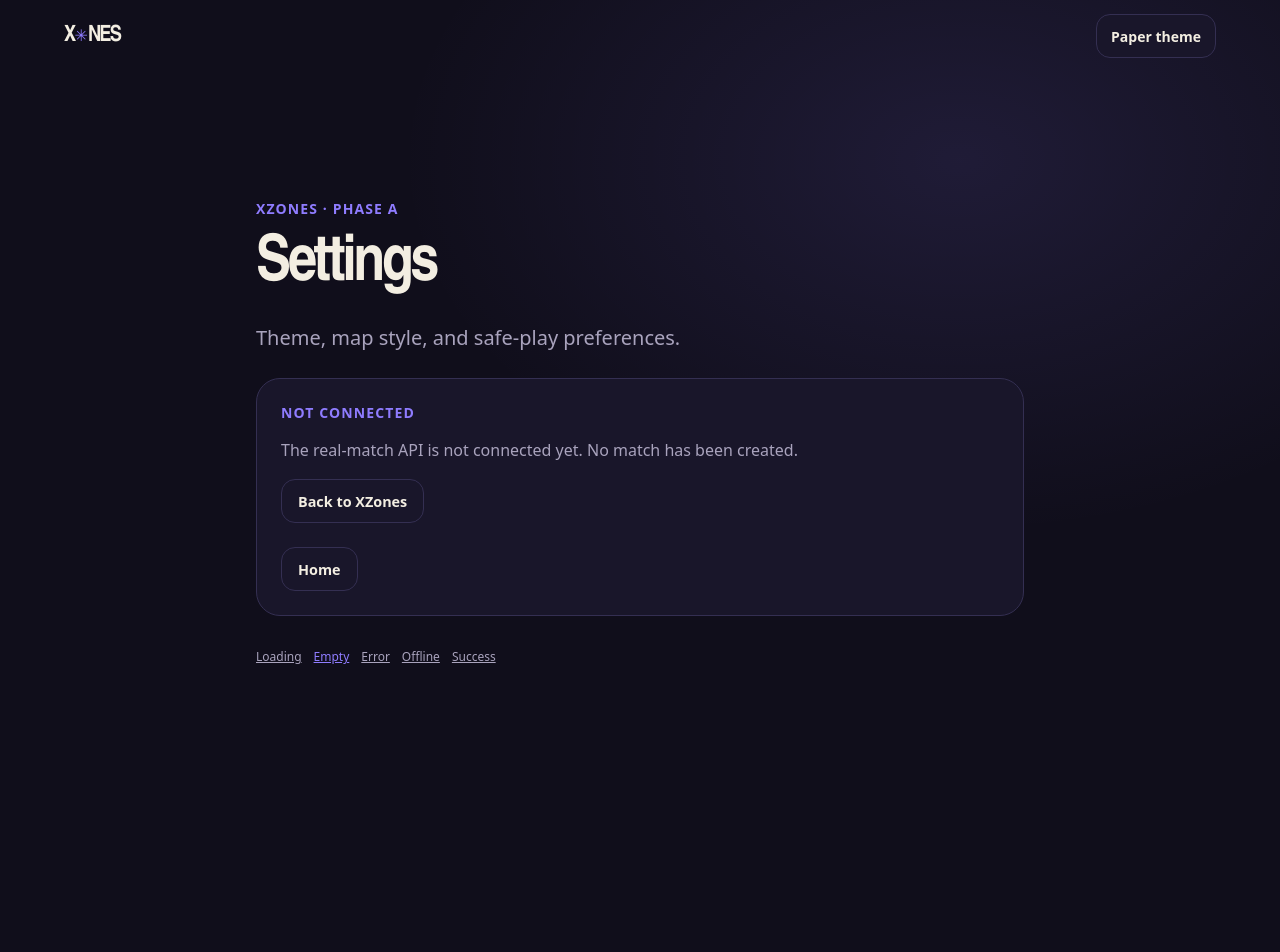
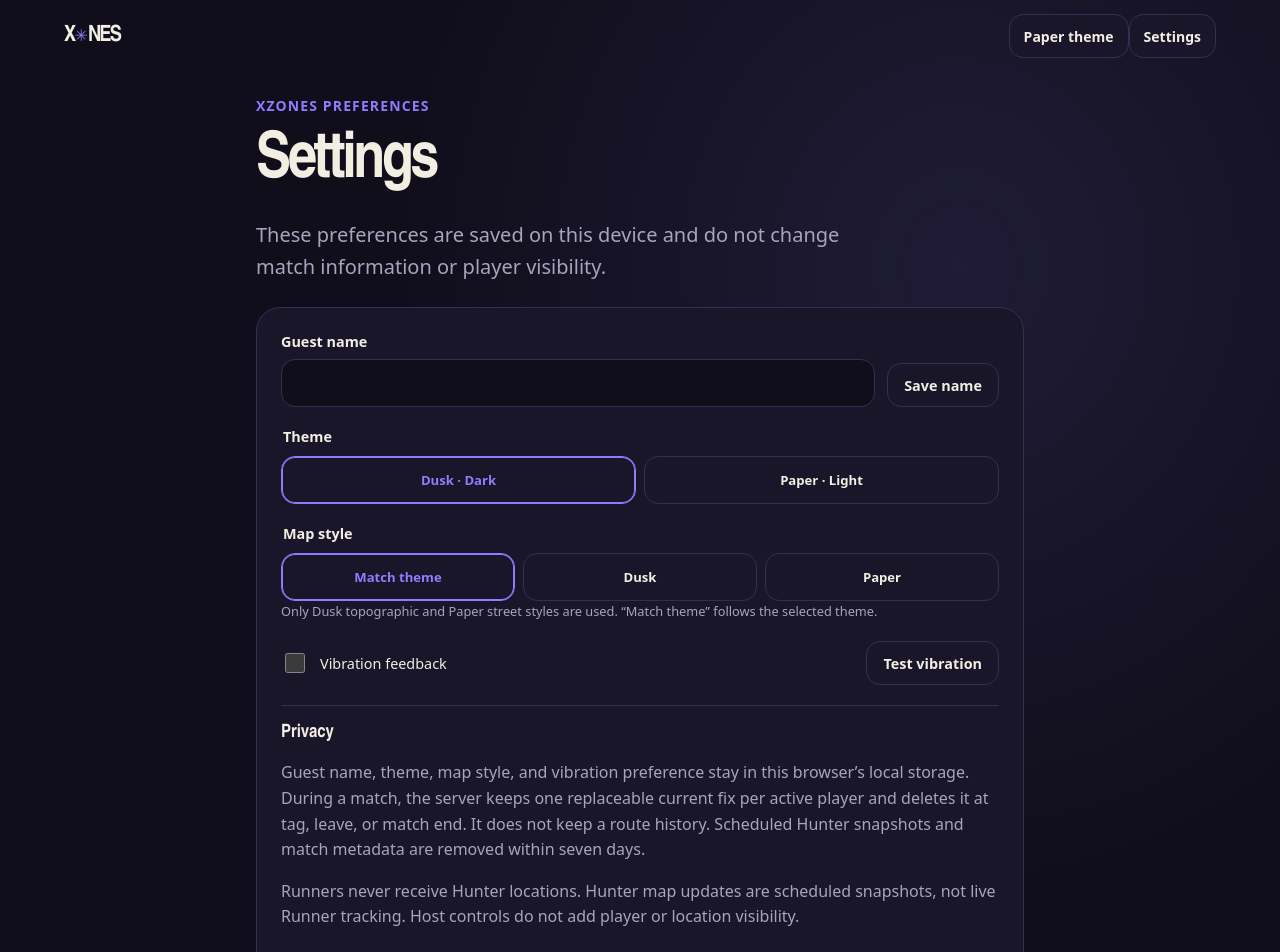
Before and after one commit to Aayushdt/Zones, a React (Vite) app in the folder apps/web/: page /settings in a window 1280 px wide. Shown: the top 952 px of the page. Before the commit the page ends 800 px from the top, so only its background shows below. Built offline with nearby package versions, Linux system fonts and the light colour scheme.

Commit message:
feat: add persisted settings and safe-play guidance

```diff
--- a/apps/web/src/App.css
+++ b/apps/web/src/App.css
@@ -31,7 +31,10 @@
 }
 
 .welcome__theme {
+  display: inline-flex;
   min-height: 44px;
+  align-items: center;
+  justify-content: center;
   padding: 0 0.875rem;
   border: 1px solid var(--color-border);
   border-radius: var(--radius-control);
@@ -39,6 +42,7 @@
   color: var(--color-text);
   font: 600 0.875rem var(--font-body);
   cursor: pointer;
+  text-decoration: none;
 }
 
 .welcome__eyebrow {
@@ -205,6 +209,16 @@
 .result-panel dl > div { display: flex; justify-content: space-between; gap: 1rem; padding-block: 0.5rem; border-bottom: 1px solid var(--color-border); }
 .result-panel dt { color: var(--color-muted); }
 .result-panel dd { margin: 0; color: var(--color-text); font-weight: 700; text-align: right; }
+.settings-panel { display: grid; gap: 1.25rem; }
+.settings-row { display: flex; align-items: end; justify-content: space-between; flex-wrap: wrap; gap: 0.75rem; }
+.settings-row .field { flex: 1 1 14rem; }
+.settings-row .check-field { margin: 0; }
+.settings-guidance { padding-top: 1rem; border-top: 1px solid var(--color-border); }
+.settings-guidance h2 { margin: 0 0 0.5rem; font-family: var(--font-display); font-size: 1.15rem; }
+.settings-guidance p, .settings-guidance li { color: var(--color-muted); line-height: 1.6; }
+.settings-guidance ul { padding-left: 1.25rem; }
+.settings-page .field-set { min-width: 0; }
+.settings-page .segmented-control { flex-wrap: wrap; }
 .tag-scanner { display: grid; gap: 0.75rem; width: 100%; }
 .tag-scanner video { width: min(100%, 28rem); aspect-ratio: 4 / 3; object-fit: cover; border-radius: var(--radius-sheet); background: #080a12; }
 .visually-hidden { position: absolute; width: 1px; height: 1px; padding: 0; margin: -1px; overflow: hidden; clip: rect(0, 0, 0, 0); white-space: nowrap; border: 0; }
--- a/apps/web/src/App.tsx
+++ b/apps/web/src/App.tsx
@@ -23,6 +23,7 @@ function App() {
         >
           {theme === 'dusk' ? 'Paper' : 'Dusk'} theme
         </button>
+        <Link className="welcome__theme" to="/settings">Settings</Link>
       </div>
     </header>
   )
--- a/apps/web/src/app/router.tsx
+++ b/apps/web/src/app/router.tsx
@@ -36,7 +36,10 @@ export const router = createBrowserRouter([
         const { HostClaimPage } = await import('../pages/HostClaimPage')
         return { Component: HostClaimPage }
       } },
-      { path: '/settings', element: <RouteShell kind="settings" /> },
+      { path: '/settings', lazy: async () => {
+        const { SettingsPage } = await import('../pages/SettingsPage')
+        return { Component: SettingsPage }
+      } },
       ...(import.meta.env.DEV
         ? [{
             path: '/dev/sim',
--- a/apps/web/src/components/GameMap.tsx
+++ b/apps/web/src/components/GameMap.tsx
@@ -46,8 +46,10 @@ function circleGeoJson(zone: GameZone): Feature<Polygon> {
 
 export function GameMap({ data, zone, simulation = false }: { data: GameMapData; zone?: GameZone; simulation?: boolean }) {
   const theme = useAppStore((state) => state.theme)
+  const mapStyle = useAppStore((state) => state.mapStyle)
   const styleOverride = import.meta.env.VITE_MAP_STYLE_URL?.trim()
-  const styleUrl = styleOverride || `https://tiles.openfreemap.org/styles/${theme === 'dusk' ? 'dark' : 'bright'}`
+  const resolvedMapStyle = mapStyle === 'auto' ? theme : mapStyle
+  const styleUrl = styleOverride || `https://tiles.openfreemap.org/styles/${resolvedMapStyle === 'dusk' ? 'dark' : 'bright'}`
   const zoneLat = zone?.lat
   const zoneLon = zone?.lon
   const zoneRadius = zone?.radius_m
--- a/apps/web/src/pages/PingsPage.tsx
+++ b/apps/web/src/pages/PingsPage.tsx
@@ -3,6 +3,7 @@ import { mergeLatestPings } from '@xzones/game-core'
 import { Link, useParams } from 'react-router-dom'
 import type { HunterMatchView, RoleSafeMatchView } from '../services/game-api'
 import { supabaseGameApi } from '../services/supabase-api'
+import { useAppStore } from '../stores/app-store'
 
 type SeenPing = HunterMatchView['runner_snapshots'][number] & { received_at_mono: number }
 
@@ -32,6 +33,7 @@ export function PingsPage() {
   const [nowMono, setNowMono] = useState(0)
   const [clockAnchor, setClockAnchor] = useState(0)
   const revision = useRef(0)
+  const lastNotifiedPing = useRef(-1)
 
   const sync = useCallback(async () => {
     setBusy(true)
@@ -44,6 +46,13 @@ export function PingsPage() {
     setClockAnchor(receivedAt)
     setNowMono(receivedAt)
     setView(result.data)
+    const pingIndex = result.data.role === 'RUNNER'
+      ? result.data.runner_ping_notice?.ping_index ?? -1
+      : result.data.runner_snapshots.reduce((latest, ping) => Math.max(latest, ping.ping_index), -1)
+    if (pingIndex > lastNotifiedPing.current) {
+      lastNotifiedPing.current = pingIndex
+      if (pingIndex >= 0 && useAppStore.getState().hapticsEnabled) navigator.vibrate?.(45)
+    }
     if (result.data.role === 'HUNTER') {
       const receivedPings = result.data.runner_snapshots
       setPings((current) => {
--- /dev/null
+++ b/apps/web/src/pages/SettingsPage.tsx
@@ -0,0 +1,69 @@
+import { useState, type FormEvent } from 'react'
+import { Link } from 'react-router-dom'
+import { useAppStore, type MapStylePreference } from '../stores/app-store'
+
+export function SettingsPage() {
+  const savedName = useAppStore((state) => state.guestName)
+  const setGuestName = useAppStore((state) => state.setGuestName)
+  const theme = useAppStore((state) => state.theme)
+  const setTheme = useAppStore((state) => state.setTheme)
+  const mapStyle = useAppStore((state) => state.mapStyle)
+  const setMapStyle = useAppStore((state) => state.setMapStyle)
+  const hapticsEnabled = useAppStore((state) => state.hapticsEnabled)
+  const setHapticsEnabled = useAppStore((state) => state.setHapticsEnabled)
+  const [name, setName] = useState(savedName)
+  const [notice, setNotice] = useState('')
+  const [error, setError] = useState('')
+
+  function saveName(event: FormEvent<HTMLFormElement>) {
+    event.preventDefault()
+    const value = name.trim()
+    if (!value || value.length > 24) { setError('Use a guest name from 1 to 24 characters.'); return }
+    setGuestName(value); setName(value); setError(''); setNotice('Guest name saved on this device.')
+  }
+
+  function testHaptics() {
+    if (!hapticsEnabled) { setNotice('Turn on vibration feedback first.'); return }
+    if (!('vibrate' in navigator)) { setNotice('Vibration is not available in this browser.'); return }
+    navigator.vibrate([35, 40, 35])
+    setNotice('Vibration test sent to this device.')
+  }
+
+  const mapStyles: Array<{ value: MapStylePreference; label: string }> = [
+    { value: 'auto', label: 'Match theme' }, { value: 'dusk', label: 'Dusk' }, { value: 'paper', label: 'Paper' },
+  ]
+
+  return <main className="route-shell settings-page">
+    <div className="route-shell__heading"><p className="welcome__eyebrow">XZones preferences</p><h1>Settings</h1>
+      <p className="welcome__copy">These preferences are saved on this device and do not change match information or player visibility.</p></div>
+    <section className="state-panel settings-panel" aria-label="Appearance and device settings">
+      <form className="settings-row" onSubmit={saveName}>
+        <label className="field" htmlFor="settings-guest-name"><span>Guest name</span>
+          <input id="settings-guest-name" className="form-control" autoComplete="nickname" maxLength={24} value={name} onChange={(event) => setName(event.currentTarget.value)} />
+        </label>
+        <button className="welcome__secondary" type="submit">Save name</button>
+      </form>
+      <fieldset className="field-set"><legend>Theme</legend><div className="segmented-control">
+        {(['dusk', 'paper'] as const).map((item) => <button className={theme === item ? 'segment is-selected' : 'segment'} aria-pressed={theme === item} onClick={() => setTheme(item)} type="button" key={item}>{item === 'dusk' ? 'Dusk · Dark' : 'Paper · Light'}</button>)}
+      </div></fieldset>
+      <fieldset className="field-set"><legend>Map style</legend><div className="segmented-control">
+        {mapStyles.map((item) => <button className={mapStyle === item.value ? 'segment is-selected' : 'segment'} aria-pressed={mapStyle === item.value} onClick={() => setMapStyle(item.value)} type="button" key={item.value}>{item.label}</button>)}
+      </div><p className="field-help">Only Dusk topographic and Paper street styles are used. “Match theme” follows the selected theme.</p></fieldset>
+      <div className="settings-row"><label className="check-field"><input checked={hapticsEnabled} onChange={(event) => setHapticsEnabled(event.currentTarget.checked)} type="checkbox" /><span>Vibration feedback</span></label>
+        <button className="welcome__secondary" onClick={testHaptics} type="button">Test vibration</button></div>
+      <section className="settings-guidance" aria-labelledby="privacy-heading"><h2 id="privacy-heading">Privacy</h2>
+        <p>Guest name, theme, map style, and vibration preference stay in this browser’s local storage. During a match, the server keeps one replaceable current fix per active player and deletes it at tag, leave, or match end. It does not keep a route history. Scheduled Hunter snapshots and match metadata are removed within seven days.</p>
+        <p>Runners never receive Hunter locations. Hunter map updates are scheduled snapshots, not live Runner tracking. Host controls do not add player or location visibility.</p>
+      </section>
+      <section className="settings-guidance" aria-labelledby="safe-play-heading"><h2 id="safe-play-heading">Safe play</h2>
+        <ul><li>Play only in places where games are permitted; stay out of roads, private property, and restricted areas.</li>
+          <li>Walk, keep aware of people around you, and stop if a player or bystander feels unsafe.</li>
+          <li>Keep your phone with you, use the Runner confirmation if needed, and end the match when anyone asks.</li></ul>
+      </section>
+      {error ? <p className="form-error" role="alert">{error}</p> : null}
+      {notice ? <p className="field-help" role="status">{notice}</p> : null}
+      <p className="field-help">XZones Phase A · version 0.1.0</p>
+      <Link className="welcome__secondary" to="/">Back to XZones</Link>
+    </section>
+  </main>
+}
--- a/apps/web/src/stores/app-store.ts
+++ b/apps/web/src/stores/app-store.ts
@@ -2,11 +2,16 @@ import { create } from 'zustand'
 import { createJSONStorage, persist } from 'zustand/middleware'
 
 export type Theme = 'dusk' | 'paper'
+export type MapStylePreference = 'auto' | 'dusk' | 'paper'
 
 interface AppState {
   theme: Theme
+  mapStyle: MapStylePreference
+  hapticsEnabled: boolean
   guestName: string
   setTheme: (theme: Theme) => void
+  setMapStyle: (mapStyle: MapStylePreference) => void
+  setHapticsEnabled: (enabled: boolean) => void
   setGuestName: (guestName: string) => void
 }
 
@@ -14,8 +19,12 @@ export const useAppStore = create<AppState>()(
   persist(
     (set) => ({
       theme: 'dusk',
+      mapStyle: 'auto',
+      hapticsEnabled: false,
       guestName: '',
       setTheme: (theme) => set({ theme }),
+      setMapStyle: (mapStyle) => set({ mapStyle }),
+      setHapticsEnabled: (hapticsEnabled) => set({ hapticsEnabled }),
       setGuestName: (guestName) => set({ guestName }),
     }),
     { name: 'xzones.preferences', storage: createJSONStorage(() => localStorage) },
```
Also changed, not shown: 1 other file (tests, documents, lock files or other folders).
